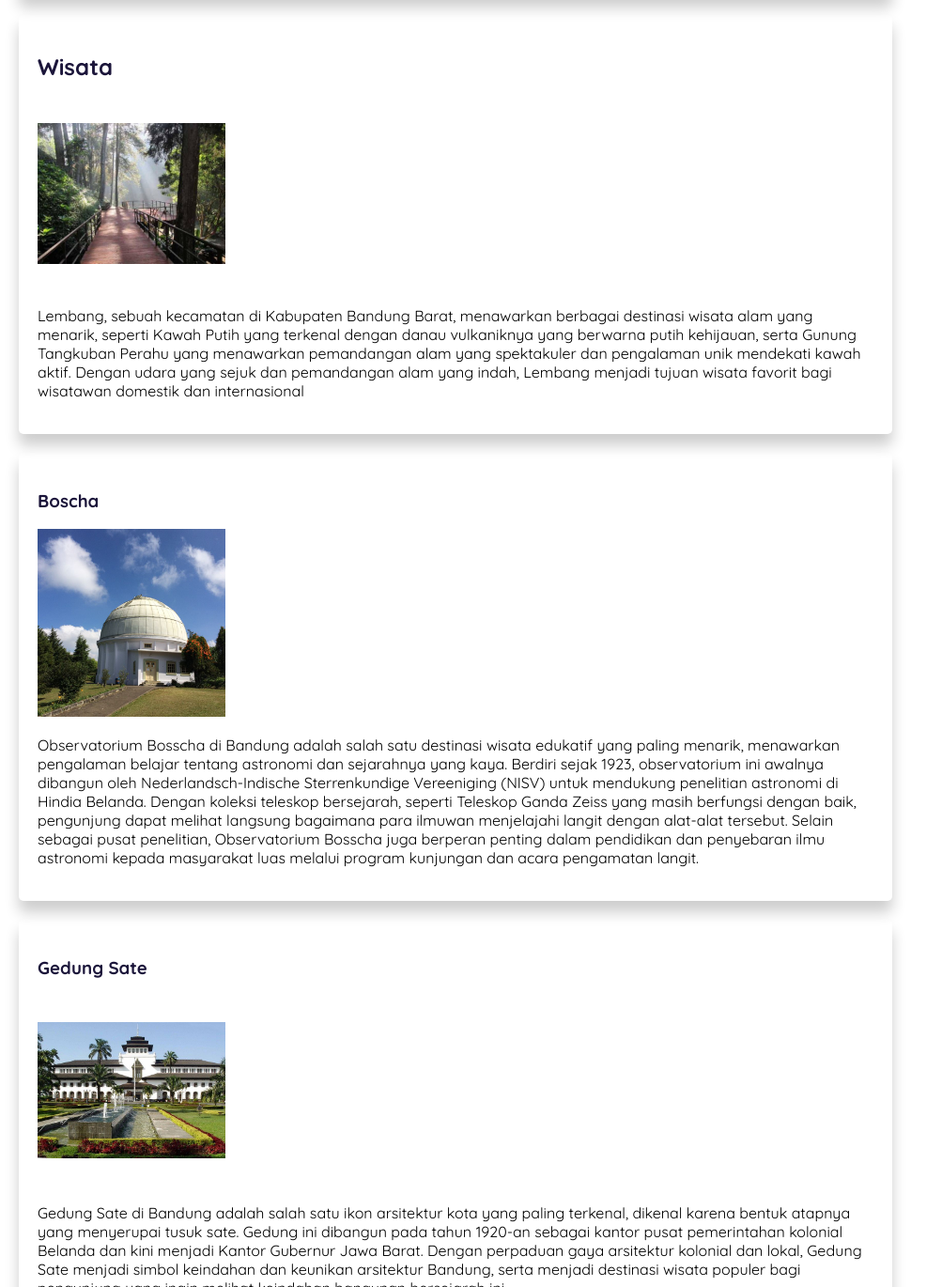
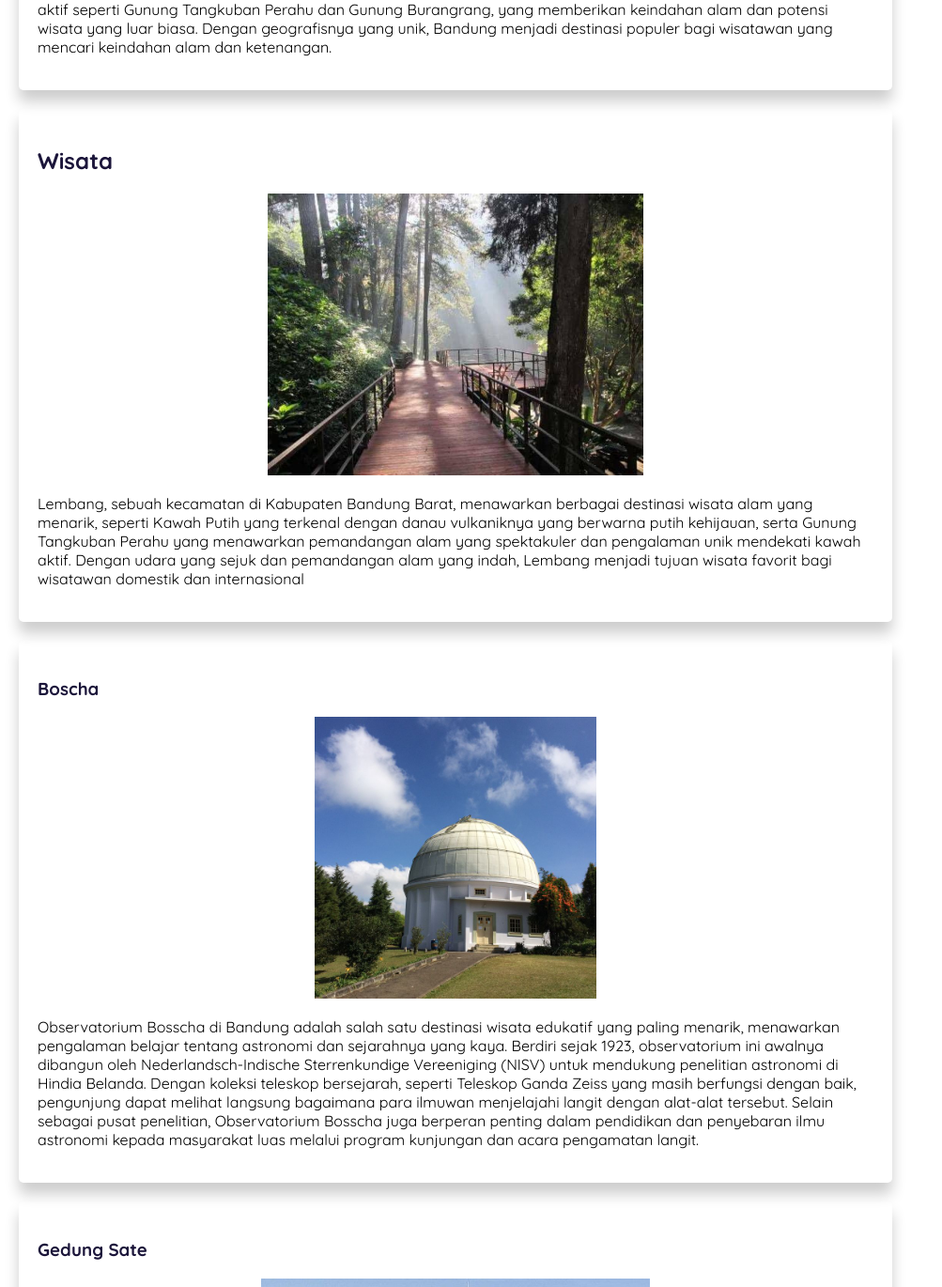
Before and after one commit to nadinehaura/WebDasarr, a plain HTML site: page index.html in a window 1280 px wide. Shown: the part 1430-2800 px from the top of the page at 94% size, without its empty margins (0-1003 px from the left). Drawn offline with Linux system fonts and the light colour scheme.

Commit message:
Update index.html
Signed-off-by: nadinehaura <rizal.aldi2510@gmail.com>

```diff
--- a/index.html
+++ b/index.html
@@ -36,7 +36,7 @@
           <div id="content">
           <article id="sejarah" class="card">
      <h2 id="sejarah">Sejarah</h2>
-     <img src="assets/image/sejarah.jpeg" alt="Sejarah" style="width: 200px; height: 200px;" class="featured-image">
+     <img src="assets/image/sejarah.jpeg" alt="Sejarah" class="featured-image">
      <p>Bandung memiliki sejarah yang sangat kaya dan kompleks, mulai dari
           zaman kolonial Belanda ketika kota ini dikembangkan sebagai kota wisata
           dan pendidikan yang populer di kalangan elite Belanda, hingga menjadi
@@ -66,7 +66,7 @@
      </article>
      <article id="wisata" class="card">
      <h2 id="wisata">Wisata</h2>
-     <img src="assets/image/wisata.jpeg" alt="Sejarah" style="width: 200px; height: 200px;" class="featured-image">
+     <img src="assets/image/wisata.jpeg" alt="Sejarah" class="featured-image">
      <p>Lembang, sebuah kecamatan di Kabupaten Bandung Barat, menawarkan berbagai
           destinasi wisata alam yang menarik, seperti Kawah Putih yang terkenal
           dengan danau vulkaniknya yang berwarna putih kehijauan, serta Gunung
@@ -78,7 +78,7 @@
      <section>
      <article id="boscha" class="card">
      <h3>Boscha</h3>
-     <img src="assets/image/bischa.jpeg" alt="Sejarah" style="width: 200px; height: 200px;" class="featured-image">
+     <img src="assets/image/bischa.jpeg" alt="Sejarah" class="featured-image">
      <p>Observatorium Bosscha di Bandung adalah salah satu destinasi
           wisata edukatif yang paling menarik, menawarkan pengalaman
           belajar tentang astronomi dan sejarahnya yang kaya.
@@ -95,7 +95,7 @@
           <section>
                <article id="gedung" class="card">
      <h3>Gedung Sate</h3>
-     <img src="assets/image/gedung (2).jpeg" alt="Sejarah" style="width: 200px; height: 200px;" class="featured-image">
+     <img src="assets/image/gedung (2).jpeg" alt="Sejarah" class="featured-image">
      <p>Gedung Sate di Bandung adalah salah satu ikon arsitektur
           kota yang paling terkenal, dikenal karena bentuk atapnya yang
           menyerupai tusuk sate. Gedung ini dibangun pada tahun 1920-an
```
